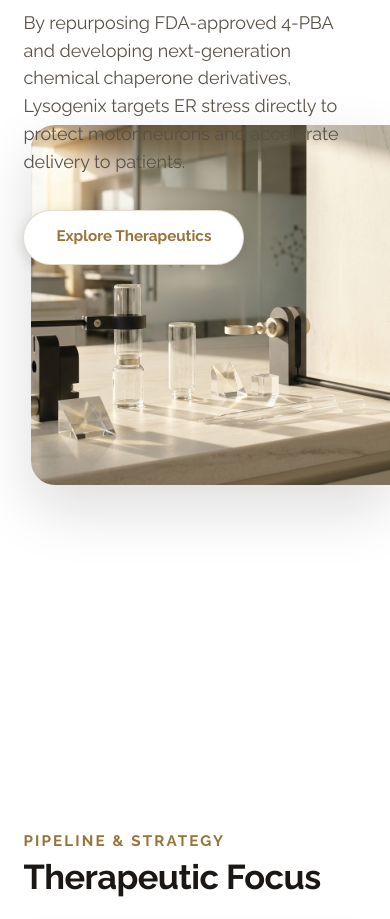
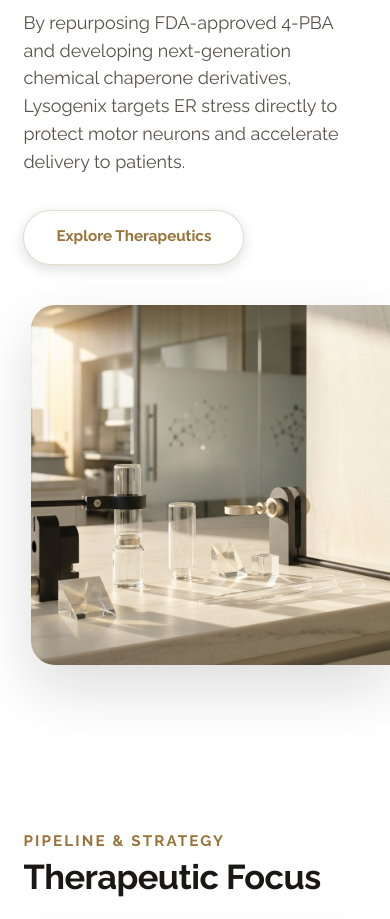
Before and after one commit to aigdo-lab/lysogenix-therapeutics, a plain HTML site: page index.html in a window 390 px wide. Shown: the part 1680-2599 px from the top of the page. Drawn offline with nearby package versions, Linux system fonts and the light colour scheme.

Commit message:
Reset split-media reveal transform cleanly on mobile and tablet

```diff
--- a/styles.css
+++ b/styles.css
@@ -1167,7 +1167,9 @@ a {
     margin-bottom: 2.5rem;
   }
 
-  .split-media {
+  .split-media,
+  .split-media.reveal,
+  .split-media.reveal.visible {
     position: relative;
     top: auto;
     transform: none;
```
